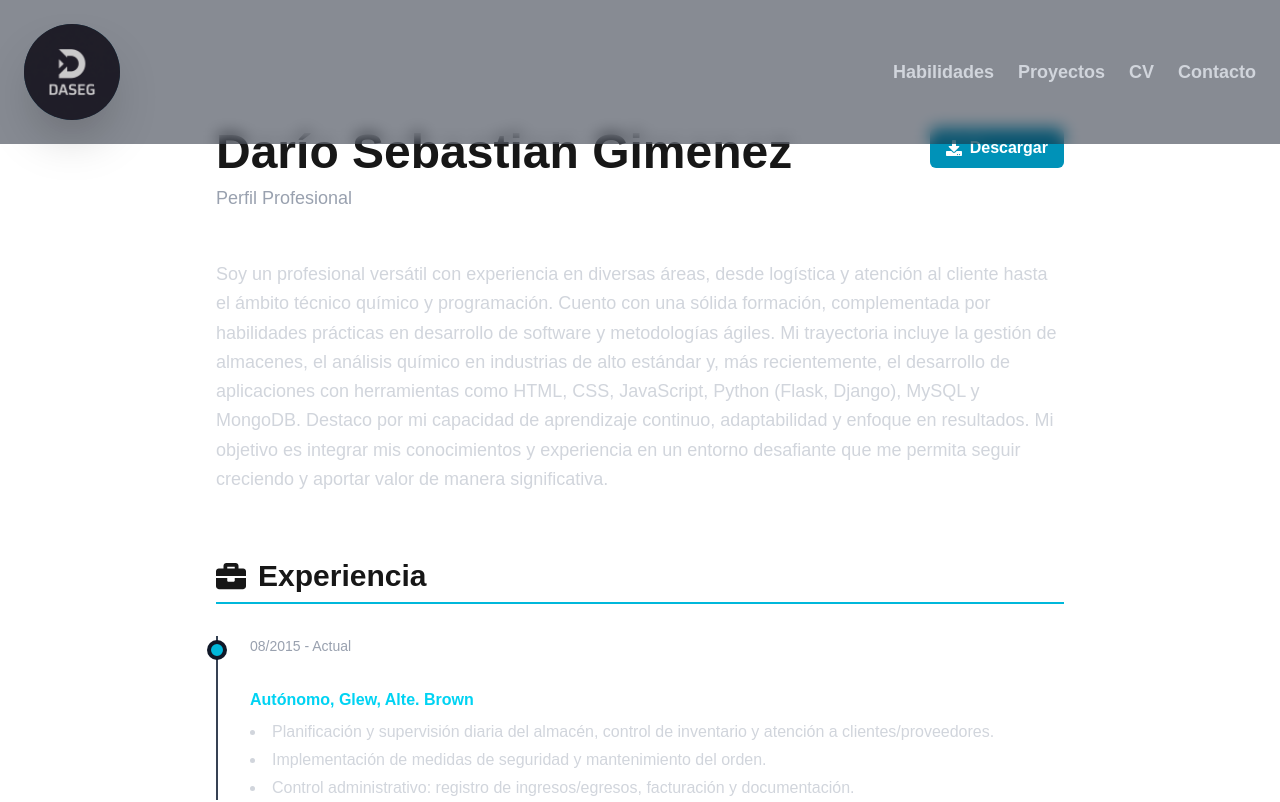
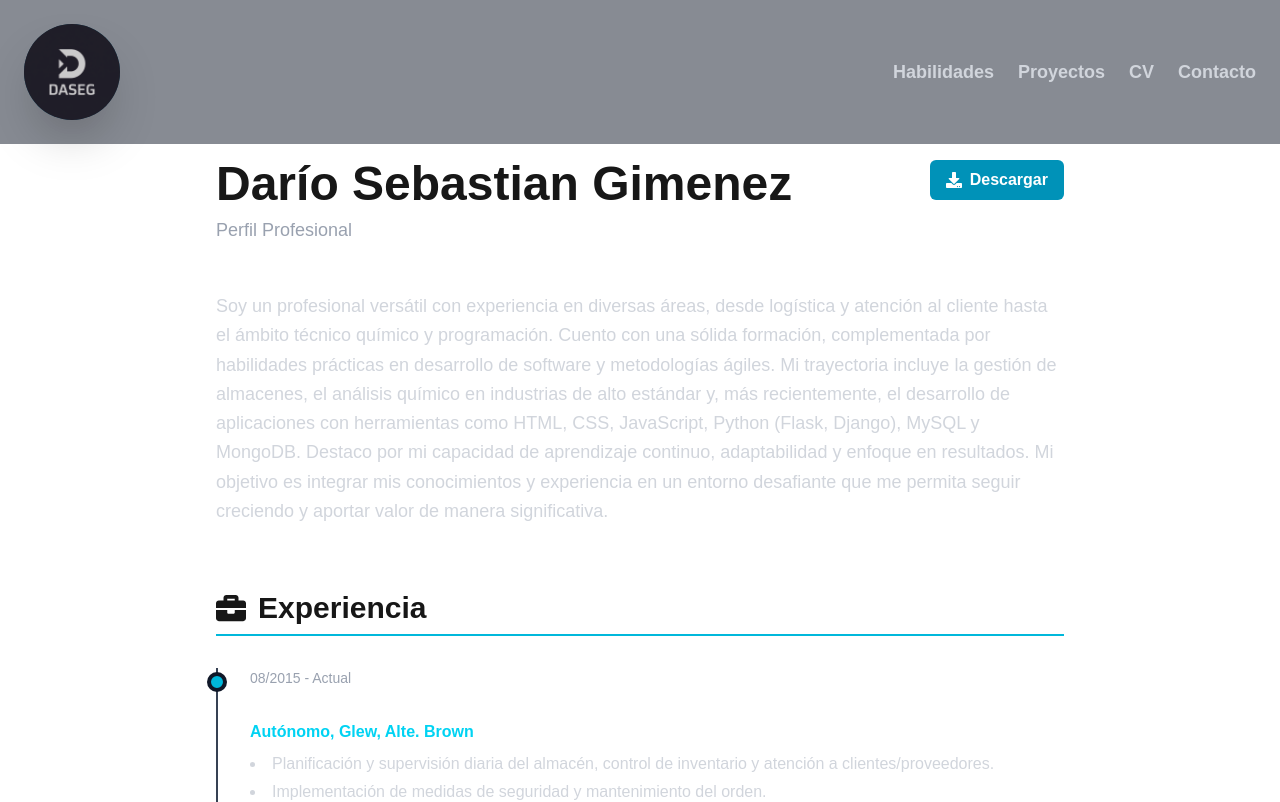
Before and after one commit to dgimenezdeveloper/portafolio-daseg, a Next.js app: page /cv in a window 1280 px wide. Shown: the top 802 px of the page. Built offline with nearby package versions, Linux system fonts and the light colour scheme.

Commit message:
Ahora el nombre en la sección de CV tiene mayor separación superior, lo que mejora su legibilidad y presentación profesional.

```diff
--- a/src/app/cv/page.tsx
+++ b/src/app/cv/page.tsx
@@ -38,7 +38,7 @@ const TimelineItem = ({ item }: { item: TimelineItemType }) => (
 
 export default function CVPage() {
   return (
-    <div className="max-w-4xl mx-auto py-24 px-6 pt-32">
+    <div className="max-w-4xl mx-auto py-24 px-6 pt-40">
       {/* --- HEADER --- */}
       <motion.div initial={{ opacity: 0, y: -20 }} animate={{ opacity: 1, y: 0 }} transition={{ duration: 0.8 }} className="flex justify-between items-start mb-12">
         <div>
```
